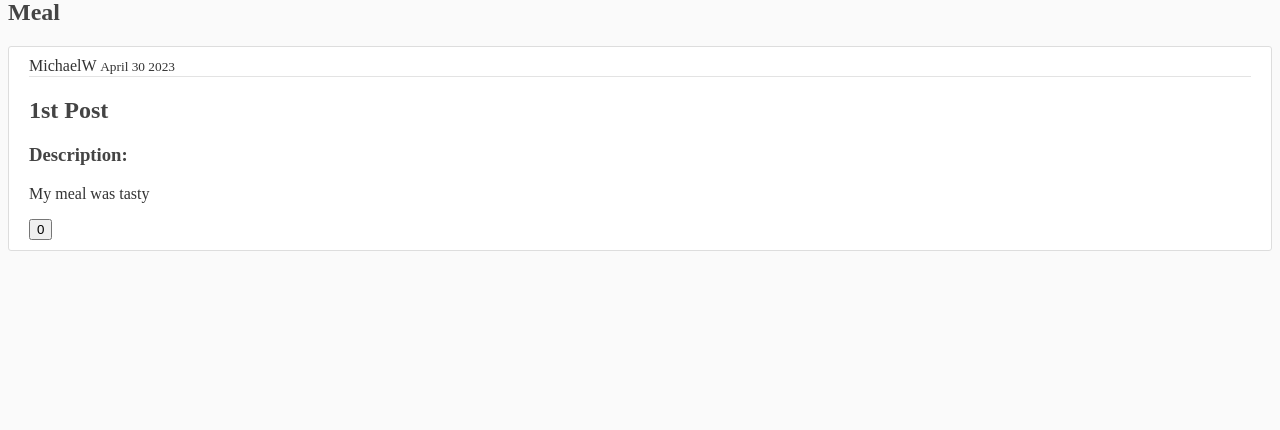
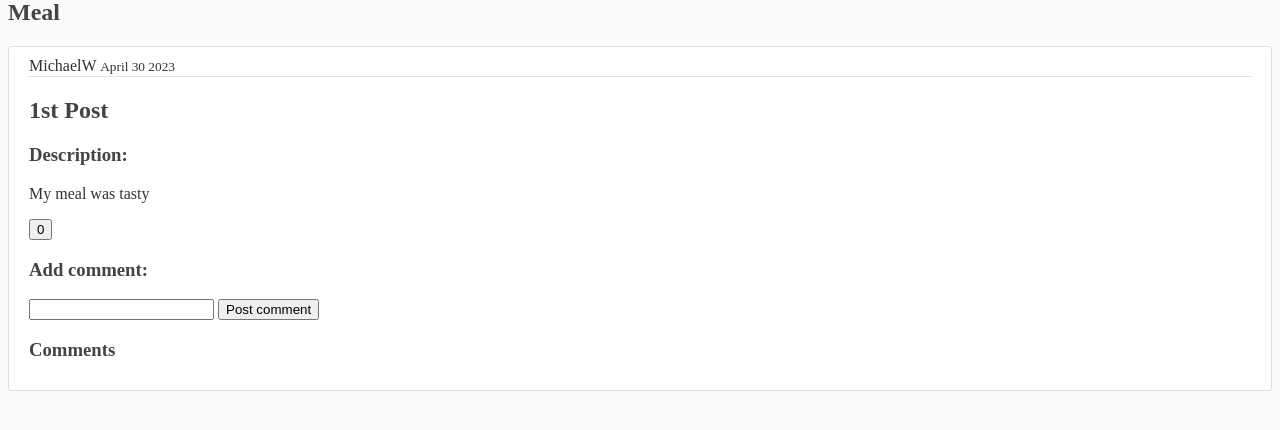
Before and after one commit to Mike-The-Knight/WebAppCW, a Django app: page /post/1/ in a window 1280 px wide. Shown: the part 254-684 px from the top of the page. Run offline with Django 4.2, Linux system fonts and the light colour scheme; data comes from the database, SQL or seed files in the repository; both versions use the stored data as it was after the commit.

Commit message:
comment form and list on post detail page

```diff
--- a/project/templates/website/base.html
+++ b/project/templates/website/base.html
@@ -28,7 +28,7 @@
               <div class="container">
                 <a class="navbar-brand mr-4" href="/">MealMate</a>
                 <button class="navbar-toggler" type="button" data-toggle="collapse" data-target="#navbarToggle" aria-controls="navbarToggle" aria-expanded="false" aria-label="Toggle navigation">
-                <span class="navbar-toggler-icon"></span>
+                    <span class="navbar-toggler-icon"></span>
                 </button>
                 <div class="collapse navbar-collapse" id="navbarToggle">
                   <div class="navbar-nav mr-auto">
--- a/project/templates/website/post_detail.html
+++ b/project/templates/website/post_detail.html
@@ -49,6 +49,23 @@
                 </button>
             </form>
 
+            <h3> Add comment: </h3>
+             <form method="POST" action="{% url 'comment' post.pk %}">
+                {% csrf_token %}
+                <input type="hidden" name="next" value="{{ request.path }}">
+                <input type="text" name="text">
+                <button type="submit">
+                    Post comment
+                </button>
+            </form>
+
+            <h3>Comments</h3>
+            {% for comment in comments %}
+                <div class="comment">
+                    <small> {{ comment.author }} | {{ comment.date_posted }} </small>
+                    <p> {{ comment }} </p>
+                </div>
+            {% endfor %}
         </div>
     </article>
 {% endblock %}
--- a/project/website/models.py
+++ b/project/website/models.py
@@ -47,7 +47,7 @@ class Post(models.Model):
 class Comment(models.Model):
     author = models.ForeignKey(User, on_delete=models.CASCADE)
     post = models.ForeignKey(Post, on_delete=models.CASCADE)
-    date_posted = models.DateField()
+    date_posted = models.DateField(default=timezone.now)
     text = models.TextField()
 
     def __str__(self):
--- a/project/website/urls.py
+++ b/project/website/urls.py
@@ -15,15 +15,12 @@ Including another URLconf
 """
 from django.urls import path
 from . import views
-from .views import AddLike
+from .views import AddLike, AddComment
 
 urlpatterns = [
     # paths for home page and about page
     path('', views.PostListView.as_view(), name="home"),
     path('about', views.about, name="about"),
-
-    # like/unlike post
-    path('post/<int:pk>/like', AddLike.as_view(), name='like'),
 
     # Paths for viewing, updating, creating and deleting posts
     path('post/<int:pk>/', views.PostDetailView.as_view(), name="post-detail"),
@@ -35,5 +32,11 @@ urlpatterns = [
     path('user/<str:username>/', views.UserPostListView.as_view(), name="user-posts"),
 
     # View all posts liked by a user
-    path('likes', views.userLikes, name="user-likes")
+    path('likes', views.userLikes, name="user-likes"),
+
+    # like/unlike post
+    path('post/<int:pk>/like', AddLike.as_view(), name='like'),
+
+    # post new comments
+    path('post/<int:pk>/comment', AddComment.as_view(), name='comment')
 ]
--- a/project/website/views.py
+++ b/project/website/views.py
@@ -42,6 +42,13 @@ class AddLike(LoginRequiredMixin, View):
         return HttpResponseRedirect(next)
 
 
+class AddComment(LoginRequiredMixin, View):
+    def post(self, request, pk, *args, **kwargs):
+        post = Post.objects.get(pk=pk)
+        comment = Comment(author=request.user, post=post, text=request.POST['text'])
+        comment.save()
+        next = request.POST.get('next', '/')
+        return HttpResponseRedirect(next)
 
 
 ## Class views for Posts
@@ -69,6 +76,13 @@ class UserPostListView(ListView):
 
 class PostDetailView(DetailView):
     model = Post
+
+    def get_context_data(self, **kwargs):
+        # call the base implementation to get a context
+        context = super().get_context_data(**kwargs)
+        # get post comments and add to context
+        context["comments"] = Comment.objects.filter(post=self.object.id)
+        return context
 
 
 class PostCreateView(LoginRequiredMixin, CreateView):
```
Also changed, not shown: project/db.sqlite3, project/website/migrations/0009_alter_comment_date_posted.py (added).
